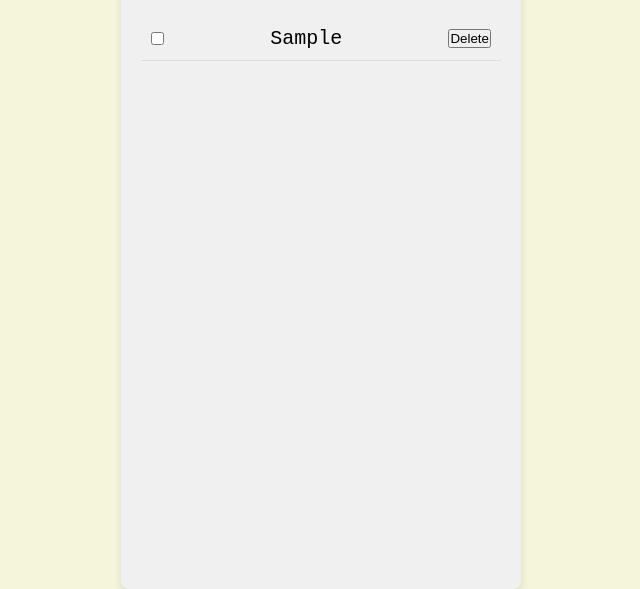
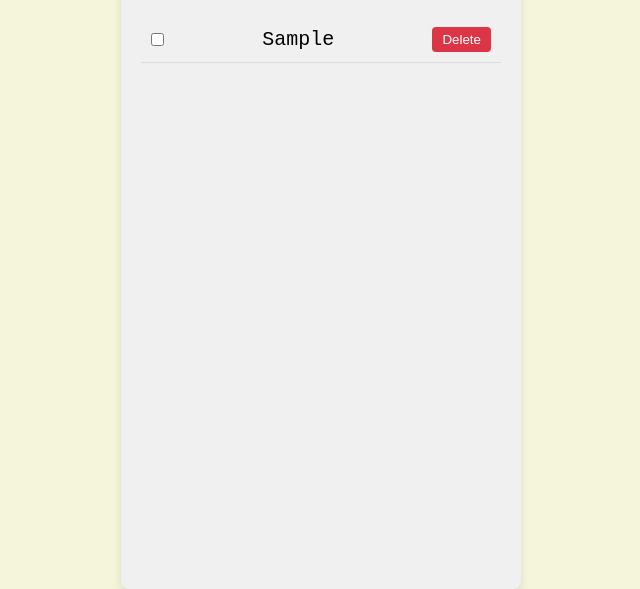
Before and after one commit to ShanthiKarunakaran/todo-list, a plain HTML site: page index.html in a window 1280 px wide. Both pictures are taken after typing "Sample" into the empty fields and a click on the button "Add Task". Shown: the part 211-800 px from the top of the page, without its empty margins (319-959 px from the left). Drawn offline with Linux system fonts and the light colour scheme.

Commit message:
Update style.css

```diff
--- a/style.css
+++ b/style.css
@@ -51,6 +51,16 @@ button[type="submit"]:hover {
     background-color: #218838;
 }
 
+.delete-button {
+    background-color: #dc3545;
+    color: white;
+    border: none;
+    border-radius: 4px;
+    padding: 5px 10px;
+    cursor: pointer;
+}
+
+
 ul {
     list-style: none;
 }
```
